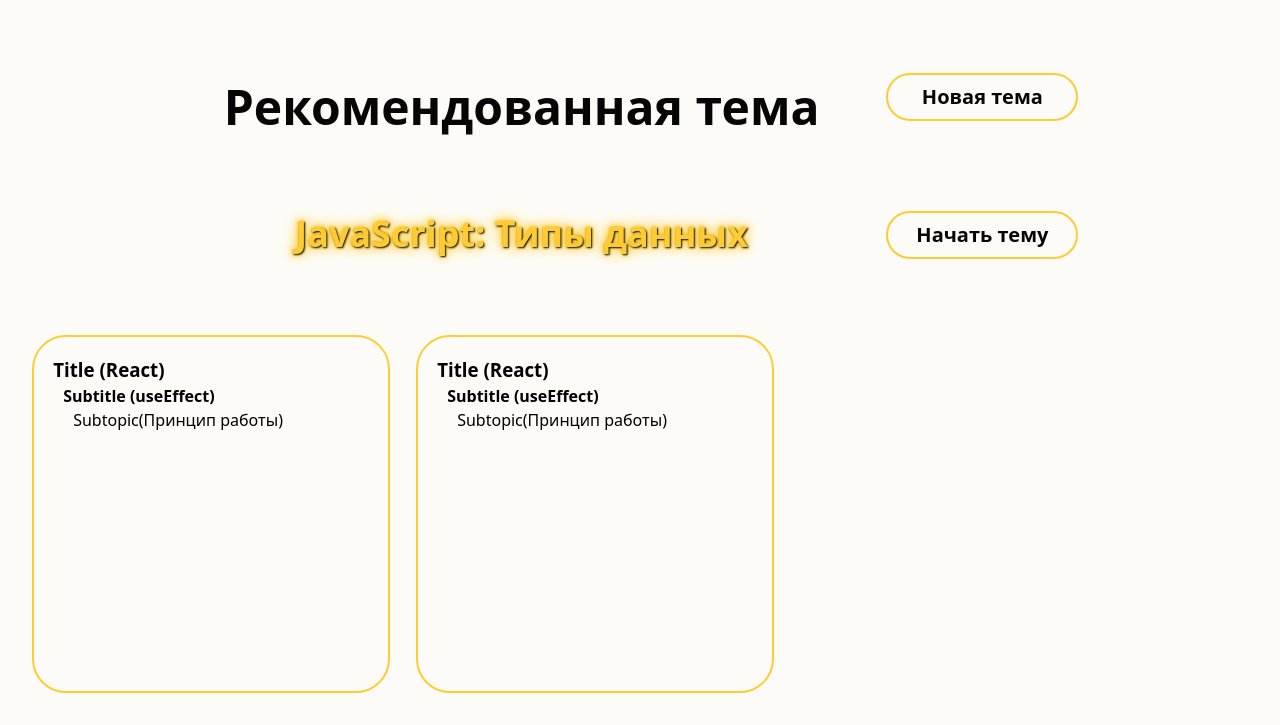
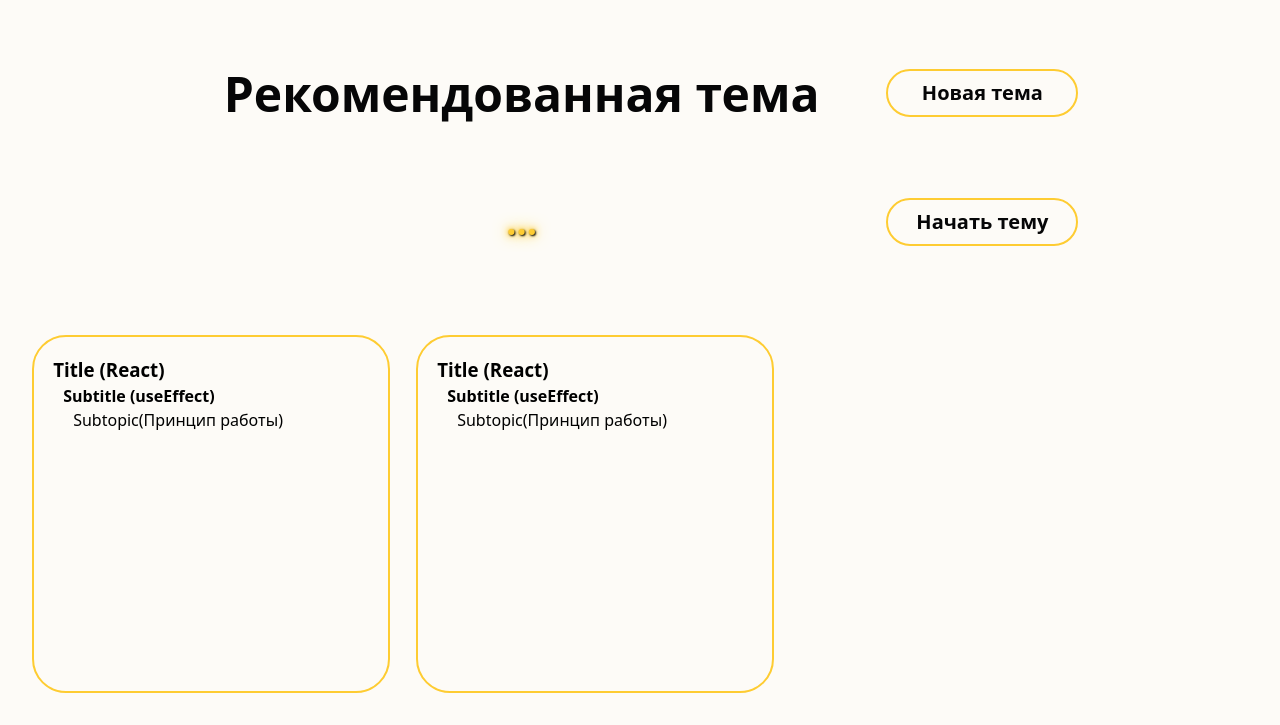
Before and after one commit to nikita-shpikin/replay-coach, a website built with Vite: page index.html in a window 1280 px wide. Shown: the part 75-800 px from the top of the page. Built offline with nearby package versions, Linux system fonts and the light colour scheme.

Commit message:
style(stage-3): изменил стрктуру кнопок index.html и стили style.css для блоков с кнопками

```diff
--- a/index.html
+++ b/index.html
@@ -46,14 +46,17 @@
 				</header>
 
 				<div class="setting__content">
-					<div class="setting__content-value">
+					<div class="setting__content-block">
 						<h1 class="setting__title title">Рекомендованная тема</h1>
-						<h2 class="setting__subtitle">JavaScript: Типы данных</h2>
+						<button class="setting__btn" data-js="new-theme">Новая тема</button>
 					</div>
 
-					<div class="setting__content-actions">
-						<button class="setting__btn">Новая тема</button>
-						<button class="setting__btn">Начать тему</button>
+					<div class="setting__content-block">
+						<h2 class="setting__subtitle">...</h2>
+
+						<button class="setting__btn" data-js="start-theme">
+							Начать тему
+						</button>
 					</div>
 				</div>
 
--- a/src/style/style.css
+++ b/src/style/style.css
@@ -31,6 +31,8 @@
 
 	font-size: clamp(22px, 4vw, 48px);
 	line-height: 1.4;
+
+	width: clamp(300px, 50vw, 700px);
 
 	color: var(--color-secondary);
 
@@ -110,17 +112,17 @@
 
 .setting__content {
 	display: flex;
-	align-items: stretch;
+	gap: clamp(10px, 3.5vw, 80px);
 	justify-content: center;
-	gap: clamp(10px, 3.5vw, 80px);
 	flex-wrap: wrap;
 }
 
-.setting__content-value {
+.setting__content-block {
 	display: flex;
-	flex-direction: column;
+	justify-content: center;
 	align-items: center;
-	gap: clamp(10px, 1.5vw, 30px);
+	flex-wrap: wrap;
+	gap: clamp(10px, 3.5vw, 80px);
 }
 
 .setting__subtitle {
@@ -140,16 +142,8 @@
 	width: clamp(300px, 50vw, 700px);
 
 	display: flex;
-	align-items: flex-end;
+	align-items: center;
 	justify-content: center;
-}
-
-.setting__content-actions {
-	display: flex;
-	align-items: center;
-	flex-direction: column;
-	justify-content: space-between;
-	gap: clamp(10px, 1.5vw, 30px);
 }
 
 .setting__btn {
@@ -180,7 +174,7 @@
 	justify-content: flex-start;
 	gap: clamp(10px, 2vw, 30px);
 
-	overflow-x: auto;
+	overflow-x: hidden;
 	scroll-snap-type: x mandatory;
 }
 
```
